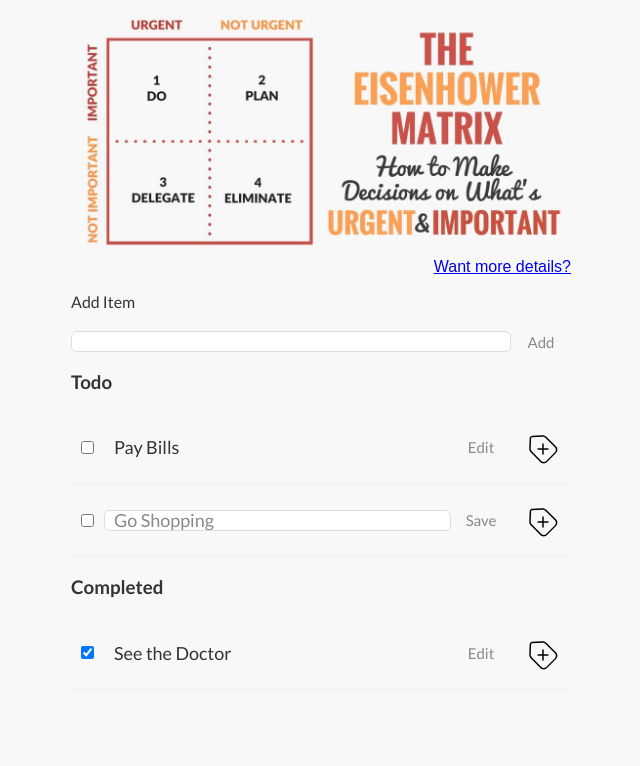
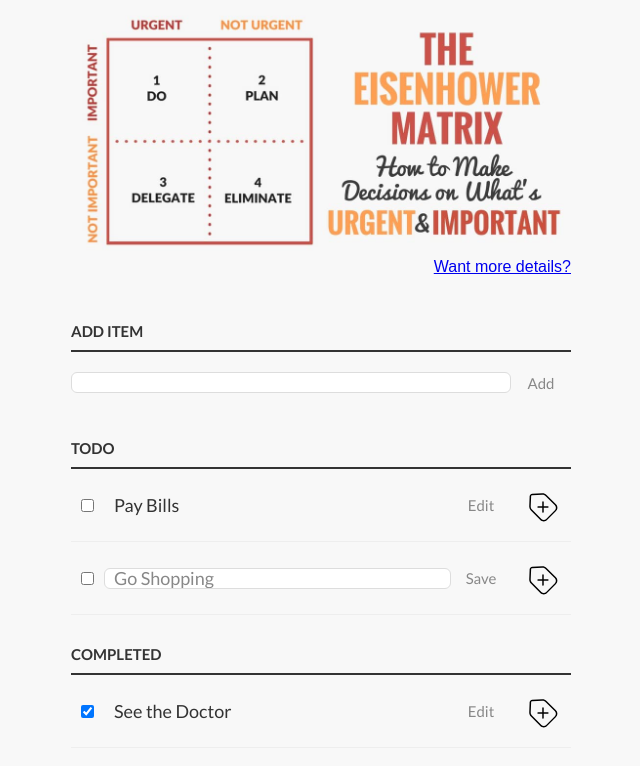
Before and after one commit to ElenaKanash/clean-code-s1e1, a plain HTML site: page index.html in a window 1280 px wide. Shown: the whole page, without its empty margins (319-959 px from the left). Drawn offline with Linux system fonts and the light colour scheme.

Commit message:
fix: fix arrow in  CSS formatting according to rule 1.1 in html-and-css.md

```diff
--- a/style.css
+++ b/style.css
@@ -59,13 +59,13 @@ button:hover {
 /* Heading */
 h3,
 label[for='new-task'] {
-  olor: #333;
-  ont-weight: 700;
-  ont-size: 15px;
-  order-bottom: 2px solid #333;
-  adding: 30px 0 10px;
-  argin: 0;
-  ext-transform: uppercase;
+  color: #333;
+  font-weight: 700;
+  font-size: 15px;
+  border-bottom: 2px solid #333;
+  padding: 30px 0 10px;
+  margin: 0;
+  text-transform: uppercase;
 }
 input[type="text"] {
   margin: 0;
```
